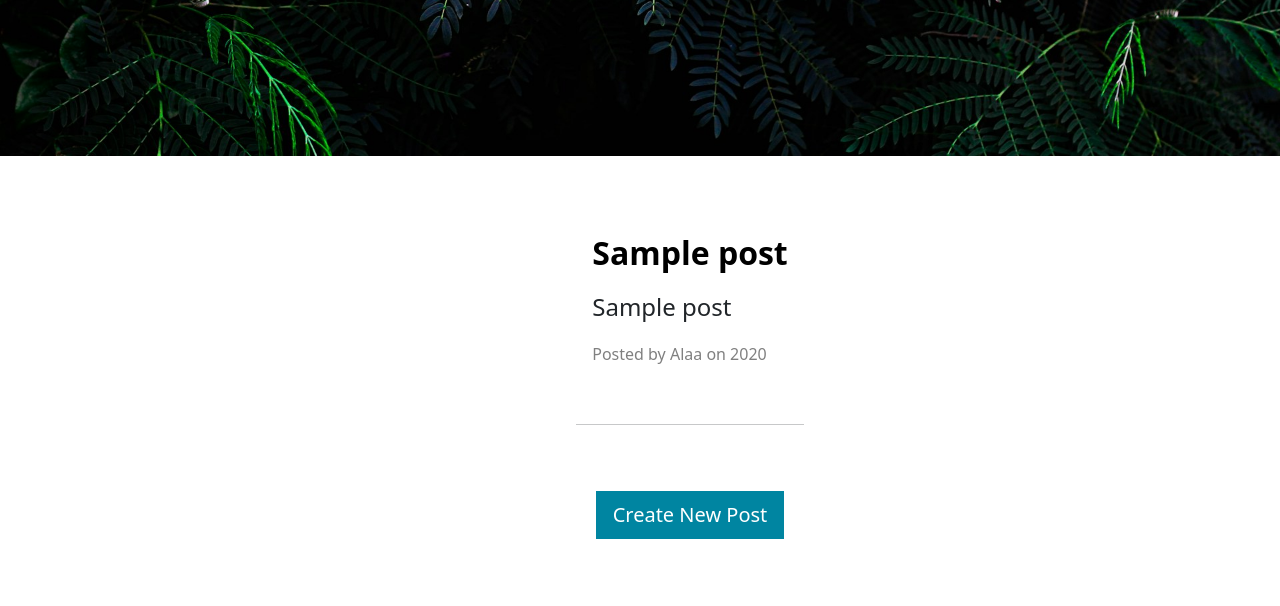
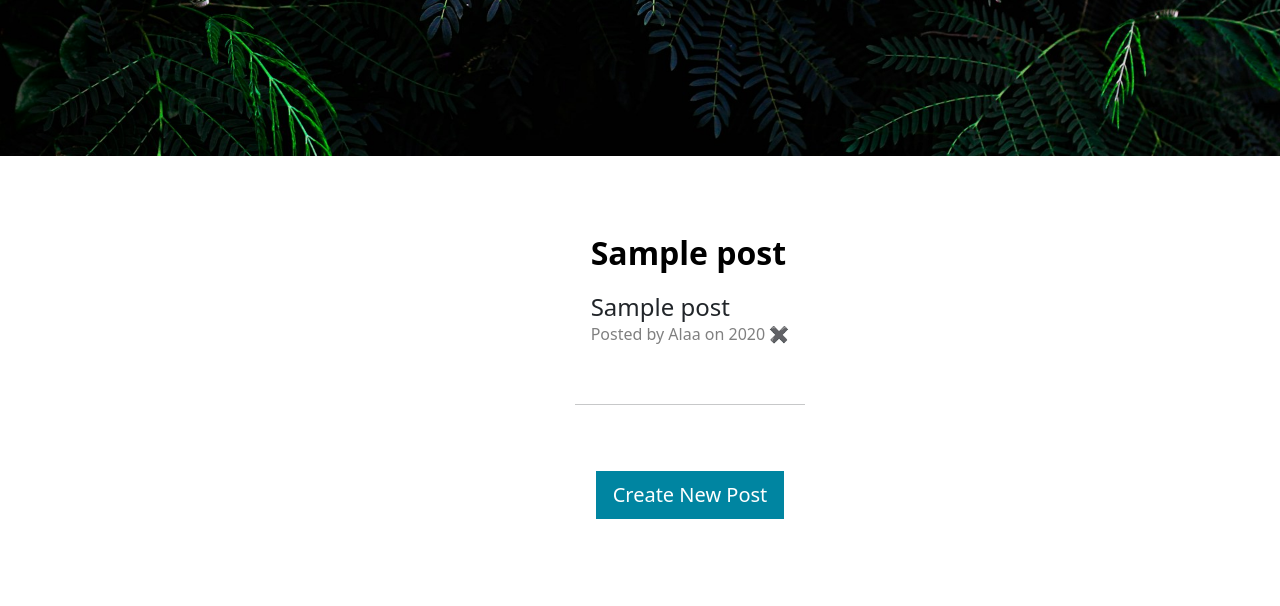
Before and after one commit to alaaibr25/my-blog2, a Python web app: template templates/index.html in a window 1280 px wide. Shown: the part 697-1303 px from the top of the page. Run offline with Jinja, Linux system fonts and the light colour scheme; the template is opened without the code that fills it: most values are stand-ins (such as "Sample title", 1, 10 or a date in 2020); some libraries are stand-ins or nearby versions.

Commit message:
Update index.html
add delete button, align it with <p> by adding display:inline to it, then put them on <div>.

```diff
--- a/templates/index.html
+++ b/templates/index.html
@@ -30,7 +30,10 @@
             <h2 class="card-title"> {{post['title']}}</h2>
             </a>
           <h4 class="card-title">{{post['subtitle']}}</h4>
-          <p style="color:gray;" class="card-title">Posted by Alaa on {{year}}</p>
+          <div style="text-align: left;">
+              <p style="color:gray; display:inline;" class="card-title" >Posted by Alaa on {{year}}</p>
+           <a  href="{{ url_for('delete_post', post_id=post.id)}}">✖</a>
+          </div>
 
       </li>
         {%endfor%}
```
